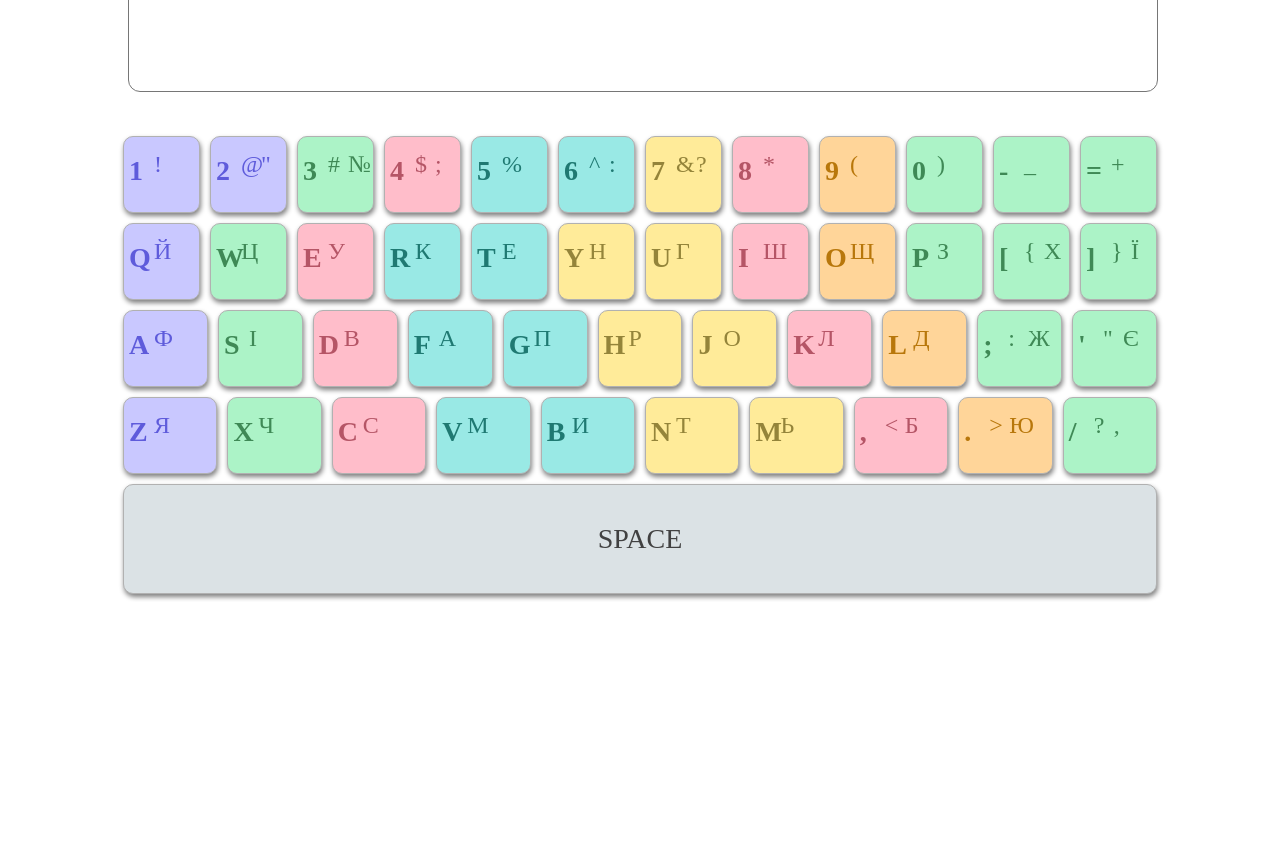
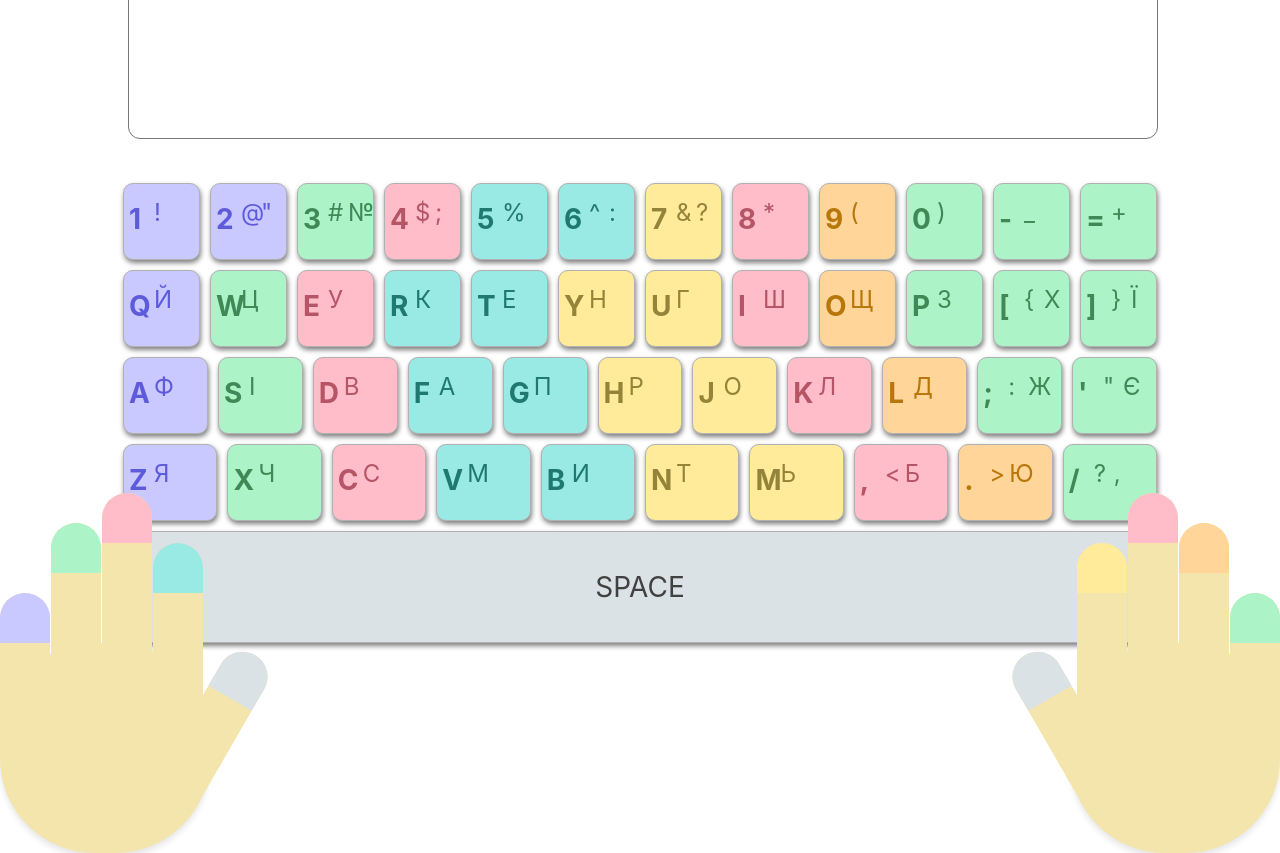
Before and after one commit to YuraShum/printSpeed, a React (Create React App) app in the folder client/: page / in a window 1280 px wide. Shown: the part 540-1393 px from the top of the page. Before the commit the page ends 1142 px from the top, so only its background shows below. Built offline with nearby package versions, Linux system fonts and the light colour scheme.

Commit message:
added display of hands and fingers for keystrokes

```diff
--- a/client/src/App.js
+++ b/client/src/App.js
@@ -1,13 +1,18 @@
 import Header from "./components/Header/Header";
 import Keyboard from "./components/Keyboard/Keyboard";
+import Hand from "./components/Hand/Hand";
 import TextInputSection from "./components/TextInputSection/TextInputSection";
-
+import './index.scss'
 function App() {
   return (
     <div>
       <Header />
-      <TextInputSection/>
-      <Keyboard/>
+      <TextInputSection />
+      <Keyboard />
+      <div className="head-section">
+      <Hand isLeft={true}/>
+      <Hand isLeft={false}/>
+      </div>
     </div>
   );
 }
--- /dev/null
+++ b/client/src/components/Hand/Finger/Finger.jsx
@@ -0,0 +1,16 @@
+import React from 'react'
+// потрібен клас пальця, клас руки(Права чи ліва та колір)
+
+const Finger = ({ name, color, rotate}) => {
+    return (
+        <div>
+            <div className={`finger ${name} ${rotate}`}>
+                <div
+                className='finger-color'
+                style={{ backgroundColor: color }}></div>
+            </div>
+        </div>
+    )
+}
+
+export default Finger
--- /dev/null
+++ b/client/src/components/Hand/Hand.jsx
@@ -0,0 +1,22 @@
+import React from 'react'
+import './Hand.scss'
+import { leftHand, rightHand } from '../../data/handColorConfig';
+import Finger from './Finger/Finger';
+
+const Hand = ({ isLeft }) => {
+  console.log(isLeft)
+  return (
+    <div className={`hand`}>
+      {isLeft ?
+        leftHand.map(finger => (
+          <Finger name={finger.name} color={finger.color} rotate='left' />
+        )) :
+        rightHand.map(finger => (
+          <Finger name={finger.name} color={finger.color} rotate='right' />
+        ))
+      }
+    </div>
+  );
+}
+
+export default Hand
--- /dev/null
+++ b/client/src/components/Hand/Hand.scss
@@ -0,0 +1,113 @@
+.hand {
+    display: flex;
+    width: 170px;
+    height: 170px;
+    justify-content: space-between;
+    align-items: flex-end;
+    background-color: #f3e5ab;
+    border-radius: 45%;
+    position: relative;
+    padding: 20px;
+    box-shadow: 0 4px 6px rgba(0, 0, 0, 0.1);
+}
+
+.finger {
+    width: 50px;
+    border-color: #f3e5ab;
+    background-color: #f3e5ab;
+    border-radius: 30px;
+    position: relative;
+    display: flex;
+    justify-content: center;
+    align-items: flex-start;
+
+    & > .finger-color {
+        width: 50px;
+        height: 50px;
+        border-top-left-radius: 28px;
+        border-top-right-radius: 28px;
+    }
+
+    &.thumb {
+        position: absolute;
+        height: 180px;
+        transform: rotate(30deg);
+
+        &.left {
+            right: -25px;
+            top: 0px;
+        }
+
+        &.right {
+            left: -25px;
+            top: 0px;
+            transform: rotate(-30deg);
+        }
+    }
+
+    &.index {
+        position: absolute;
+        height: 170px;
+        &.left {
+            top: -50px;
+            left: 0;
+        }
+
+        // Права рука
+        &.right {
+            top: -50px;
+            right: 0;
+        }
+    }
+
+    &.middle {
+        height: 190px;
+        position: absolute;
+
+        // Ліва рука
+        &.left {
+            top: -120px;
+            left: 51px;
+        }
+
+        // Права рука
+        &.right {
+            top: -120px;
+            right: 51px;
+        }
+    }
+
+    &.ring {
+        height: 190px;
+        position: absolute;
+
+        // Ліва рука
+        &.left {
+            top: -150px;
+            left: 102px;
+        }
+
+        // Права рука
+        &.right {
+            top: -150px;
+            right: 102px;
+        }
+    }
+
+    &.pinky {
+        height: 190px;
+        position: absolute;
+
+        // Ліва рука
+        &.left {
+            top: -100px;
+            left: 153px;
+        }
+
+        // Права рука
+        &.right {
+            top: -100px;
+            right: 153px;
+        }
+    }
+}
--- /dev/null
+++ b/client/src/data/handColorConfig.js
@@ -0,0 +1,45 @@
+export const leftHand =  [
+        {
+            name: 'thumb',
+            color: '#dbe2e5'
+        },
+        {
+            name: 'index',
+            color: '#c9c8ff'
+        },
+        {
+            name: 'middle',
+            color: '#acf3c7'
+        },
+        {
+            name: 'ring',
+            color: '#ffbdca'
+        },
+        {
+            name: 'pinky',
+            color: '#99e9e5'
+        }
+    ]
+
+export const rightHand = [
+    {
+        name: 'thumb',
+        color: '#dbe2e5'
+    },
+    {
+        name: 'index',
+        color: '#acf3c7'
+    },
+    {
+        name: 'middle',
+        color: '#ffd599'
+    },
+    {
+        name: 'ring',
+        color: '#ffbdca'
+    },
+    {
+        name: 'pinky',
+        color: '#ffeb99'
+    }
+]
--- a/client/src/index.css
+++ b/client/src/index.scss
@@ -11,3 +11,11 @@ code {
   font-family: source-code-pro, Menlo, Monaco, Consolas, 'Courier New',
     monospace;
 }
+
+.head-section{
+  max-width: 1300px;
+  width: 100%;
+  margin: 0 auto;
+  display: flex;
+  justify-content: space-between;
+}
```
